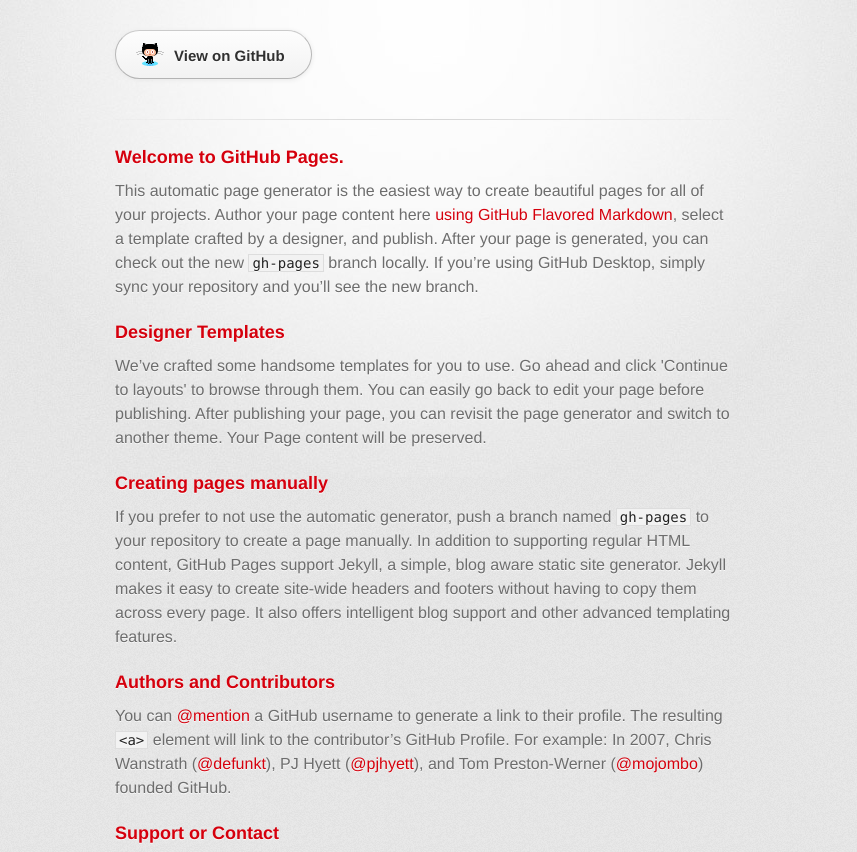
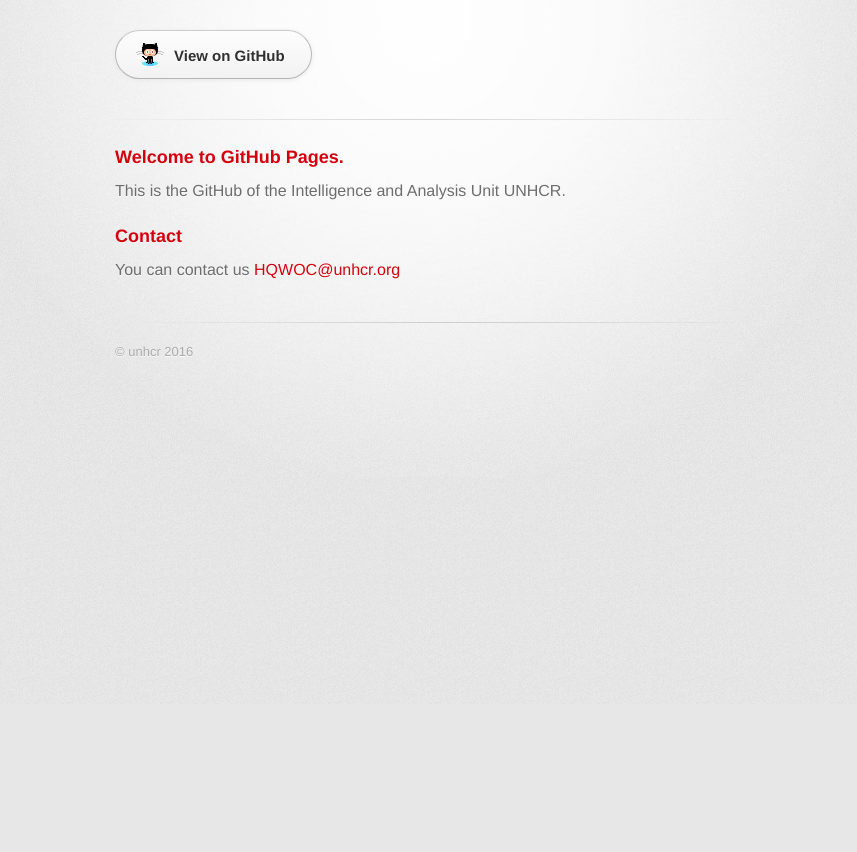
Before and after one commit to sofiaqiriazi/unhcr-iau.github.io, a plain HTML site: page index.html in a window 1280 px wide. Shown: the part 96-948 px from the top of the page, without its empty margins (215-1072 px from the left). After the commit the page ends 800 px from the top, so only its background shows below. Drawn offline with Linux system fonts and the light colour scheme; a web font is replaced by a local one.

Commit message:
Contact detail

```diff
--- a/index.html
+++ b/index.html
@@ -32,31 +32,17 @@
           <h3>
 <a id="welcome-to-github-pages" class="anchor" href="#welcome-to-github-pages" aria-hidden="true"><span aria-hidden="true" class="octicon octicon-link"></span></a>Welcome to GitHub Pages.</h3>
 
-<p>This automatic page generator is the easiest way to create beautiful pages for all of your projects. Author your page content here <a href="https://guides.github.com/features/mastering-markdown/">using GitHub Flavored Markdown</a>, select a template crafted by a designer, and publish. After your page is generated, you can check out the new <code>gh-pages</code> branch locally. If you’re using GitHub Desktop, simply sync your repository and you’ll see the new branch.</p>
+<p>This is the GitHub of the Intelligence and Analysis Unit UNHCR.</p>
+
 
 <h3>
-<a id="designer-templates" class="anchor" href="#designer-templates" aria-hidden="true"><span aria-hidden="true" class="octicon octicon-link"></span></a>Designer Templates</h3>
+<a id="Contact" class="anchor" href="#contact" aria-hidden="true"><span aria-hidden="true" class="octicon octicon-link"></span></a>Contact</h3>
 
-<p>We’ve crafted some handsome templates for you to use. Go ahead and click 'Continue to layouts' to browse through them. You can easily go back to edit your page before publishing. After publishing your page, you can revisit the page generator and switch to another theme. Your Page content will be preserved.</p>
+<p>You can contact us <a href="mailto:hqwoc@unhcr.org">HQWOC@unhcr.org</a></p>
 
-<h3>
-<a id="creating-pages-manually" class="anchor" href="#creating-pages-manually" aria-hidden="true"><span aria-hidden="true" class="octicon octicon-link"></span></a>Creating pages manually</h3>
-
-<p>If you prefer to not use the automatic generator, push a branch named <code>gh-pages</code> to your repository to create a page manually. In addition to supporting regular HTML content, GitHub Pages support Jekyll, a simple, blog aware static site generator. Jekyll makes it easy to create site-wide headers and footers without having to copy them across every page. It also offers intelligent blog support and other advanced templating features.</p>
-
-<h3>
-<a id="authors-and-contributors" class="anchor" href="#authors-and-contributors" aria-hidden="true"><span aria-hidden="true" class="octicon octicon-link"></span></a>Authors and Contributors</h3>
-
-<p>You can <a href="https://help.github.com/articles/basic-writing-and-formatting-syntax/#mentioning-users-and-teams" class="user-mention">@mention</a> a GitHub username to generate a link to their profile. The resulting <code>&lt;a&gt;</code> element will link to the contributor’s GitHub Profile. For example: In 2007, Chris Wanstrath (<a href="https://github.com/defunkt" class="user-mention">@defunkt</a>), PJ Hyett (<a href="https://github.com/pjhyett" class="user-mention">@pjhyett</a>), and Tom Preston-Werner (<a href="https://github.com/mojombo" class="user-mention">@mojombo</a>) founded GitHub.</p>
-
-<h3>
-<a id="support-or-contact" class="anchor" href="#support-or-contact" aria-hidden="true"><span aria-hidden="true" class="octicon octicon-link"></span></a>Support or Contact</h3>
-
-<p>Having trouble with Pages? Check out our <a href="https://help.github.com/pages">documentation</a> or <a href="https://github.com/contact">contact support</a> and we’ll help you sort it out.</p>
-        </section>
 
         <footer>
-          This page was generated by <a href="https://pages.github.com">GitHub Pages</a>. Tactile theme by <a href="https://twitter.com/jasonlong">Jason Long</a>.
+           © unhcr 2016
         </footer>
 
 
```
